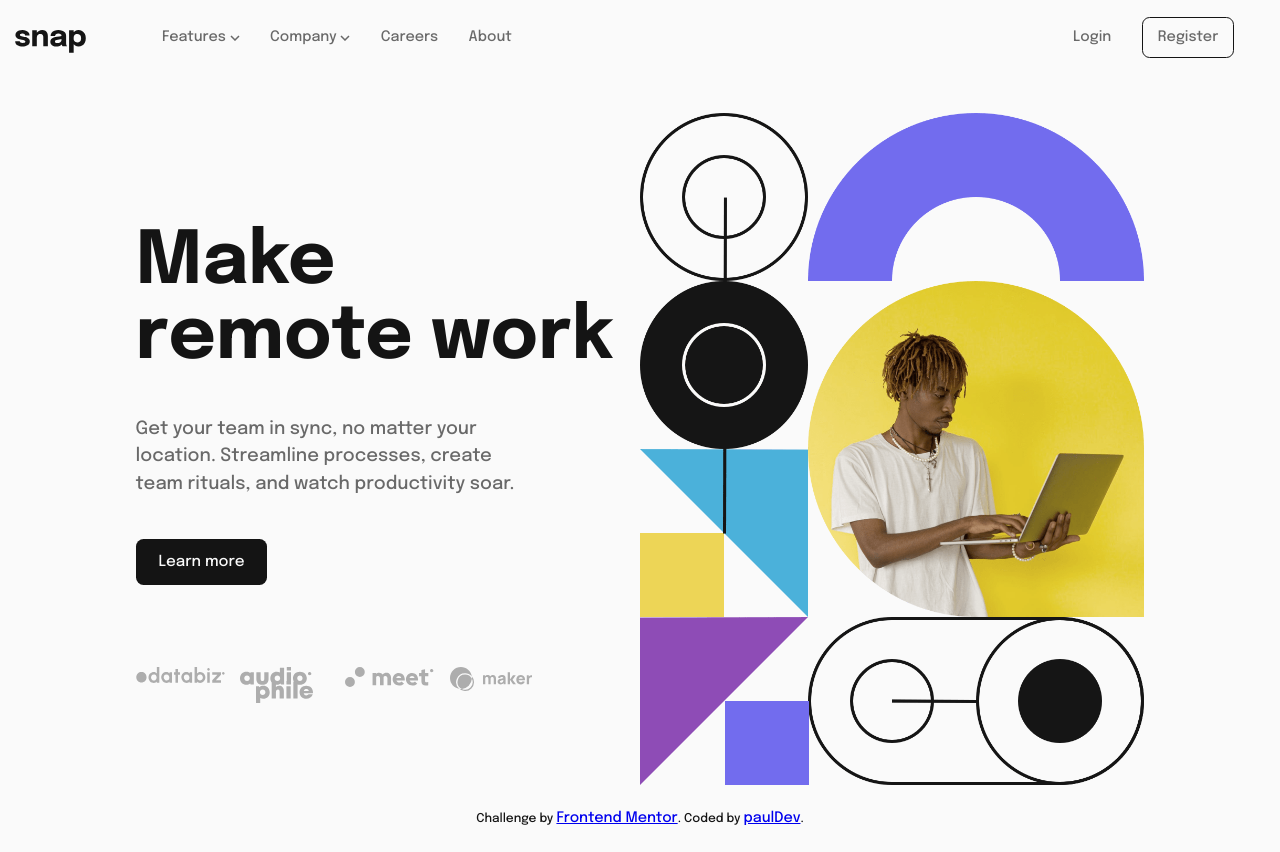
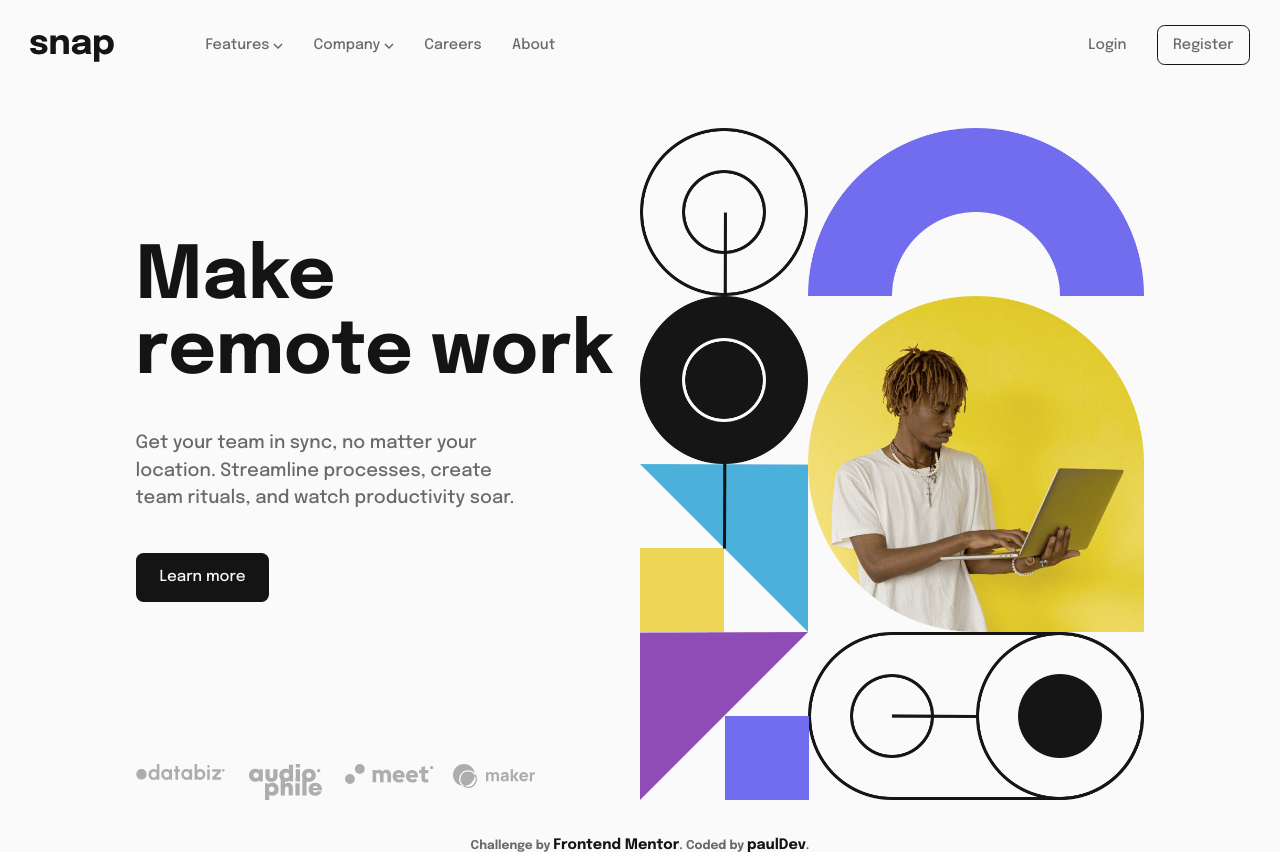
Before and after one commit to dev-paulL/intro-section-with-dropdown-navigation, a plain HTML site: page index.html in a window 1280 px wide. Before the commit the page ends 825 px from the top, so only its background shows below. Drawn offline with Linux system fonts and the light colour scheme.

Commit message:
mostly done

```diff
--- a/index.html
+++ b/index.html
@@ -27,7 +27,6 @@
       <img src="images/logo.svg" class="logo" alt="logo" />
       <img src="images/icon-menu.svg" alt="Open Menu" class="open_menu_btn" />
 
-      <!-- <div class="mobile-nav-wrapper"> -->
       <nav class="mobile-nav hidden">
         <img
           src="images/icon-close-menu.svg"
@@ -98,82 +97,6 @@
           <li><a href="#" class="register-btn">Register</a></li>
         </ul>
       </nav>
-      </div>
-      <!--
-      Features
-      Company
-      Careers
-      About
-
-      Login
-      Register
-
-    -->
-      <!-- <nav class="desktop_nav">
-        <ul>
-          <li >
-            <a href="#" class="desktop-features_link">Features
-            <img
-              class="features-arrow-down"
-              src="images/icon-arrow-down.svg"
-              alt="features down arrow"
-            />
-            <img
-              class="features-arrow-up hidden"
-              src="images/icon-arrow-up.svg"
-              alt="features up arrow"
-            /></a>
-
-            <ul class="desktop-features-dropdown hidden">
-              <li>
-                <a href="#"
-                  ><img src="images/icon-todo.svg" alt="" /> Todo List</a
-                >
-              </li>
-              <li>
-                <a href="#"
-                  ><img src="images/icon-calendar.svg" alt="" /> Calendar</a
-                >
-              </li>
-              <li>
-                <a href="#"
-                  ><img src="images/icon-reminders.svg" alt="" /> Reminders</a
-                >
-              </li>
-              <li>
-                <a href="#"
-                  ><img src="images/icon-planning.svg" alt="" /> Planning</a
-                >
-              </li>
-            </ul>
-          </li>
-          <li >
-            <a class="desktop-company_link" href="#">Company <img
-              class="company-arrow-down"
-              src="images/icon-arrow-down.svg"
-              alt="company down arrow"
-            />
-            <img
-              class="company-arrow-up hidden"
-              src="images/icon-arrow-up.svg"
-              alt="company up arrow"
-            /></a
-            >
-            <ul class="desktop-company-dropdown hidden">
-              <li><a href="#">History</a></li>
-              <li><a href="#">Our Team</a></li>
-              <li><a href="#">Blog</a></li>
-            </ul>
-          </li>
-          <li><a href="#">Careers</a></li>
-          <li><a href="#">About</a></li>
-        </ul>
-
-        <ul class="login-ul">
-          <li><a href="#" class="login-btn">Login</a></li>
-          <li><a href="#" class="register-btn">Register</a></li>
-        </ul>
-      </nav> -->
     </header>
 
     <main>
@@ -202,7 +125,7 @@
       </section>
     </main>
 
-    <footer class="attribution">
+    <footer>
       Challenge by
       <a href="https://www.frontendmentor.io?ref=challenge" target="_blank"
         >Frontend Mentor</a
--- a/main.js
+++ b/main.js
@@ -1,7 +1,6 @@
 const BODY = document.body;
 const OVERLAY = document.querySelector(".overlay");
-/* const MOBILE_NAV_WRAPPER = document.querySelector(".mobile-nav-wrapper"); */
-const MOBILE_NAV_WRAPPER = document.querySelector('.mobile-nav');
+const MOBILE_NAV_WRAPPER = document.querySelector(".mobile-nav");
 const FEATURES_DOWN_ARROW = document.querySelector(".features-arrow-down");
 const FEATURES_UP_ARROW = document.querySelector(".features-arrow-up");
 const COMPANY_DOWN_ARROW = document.querySelector(".company-arrow-down");
@@ -10,9 +9,6 @@ const OPEN_MENU_BTN = document.querySelector(".open_menu_btn");
 const CLOSE_MENU_BTN = document.querySelector(".close_menu_btn");
 const FEATURES_LINK = document.querySelector(".features_link");
 const COMPANY_LINK = document.querySelector(".company_link");
-/*
-const DESKTOP_FEATURES_LINK = document.querySelector(".desktop-features_link");
-const DESKTOP_COMPANY_LINK = document.querySelector(".desktop-company_link"); */
 const MOBILE_FEATURES_DROPDOWN = document.querySelector(
   ".mobile-features-dropdown"
 );
@@ -20,26 +16,24 @@ const MOBILE_COMPANY_DROPDOWN = document.querySelector(
   ".mobile-company-dropdown"
 );
 
-const DESKTOP_NAV = document.querySelector(".desktop_nav");
-const DESKTOP_FEATURES_DROPDOWN = document.querySelector(
-  ".desktop-features-dropdown"
-);
-const DESKTOP_COMPANY_DROPDOWN = document.querySelector(
-  ".desktop-company-dropdown"
-);
+const closeMenu = () => {
+  BODY.style.overflow = "auto";
+  OVERLAY.classList.add("hidden");
+  MOBILE_NAV_WRAPPER.classList.add("hidden");
+};
 
 OPEN_MENU_BTN.addEventListener("click", () => {
-  console.log("Btn clicked OPEN MENU");
   BODY.style.overflow = "hidden";
   OVERLAY.classList.remove("hidden");
   MOBILE_NAV_WRAPPER.classList.remove("hidden");
 });
 
 CLOSE_MENU_BTN.addEventListener("click", () => {
-  console.log("Btn clicked CLOSE MENU");
-  BODY.style.overflow = "auto";
-  OVERLAY.classList.add("hidden");
-  MOBILE_NAV_WRAPPER.classList.add("hidden");
+  closeMenu();
+});
+
+OVERLAY.addEventListener("click", () => {
+  closeMenu();
 });
 
 const toggleDropDownMenu = (link, downArrow, upArrow, dropDown) => {
@@ -72,18 +66,3 @@ toggleDropDownMenu(
   COMPANY_UP_ARROW,
   MOBILE_COMPANY_DROPDOWN
 );
-
-/* toggleDropDownMenu(
-  DESKTOP_FEATURES_LINK,
-  FEATURES_DOWN_ARROW,
-  FEATURES_UP_ARROW,
-  DESKTOP_FEATURES_DROPDOWN
-);
-
-toggleDropDownMenu(
-  DESKTOP_COMPANY_LINK,
-  COMPANY_DOWN_ARROW,
-  COMPANY_UP_ARROW,
-  DESKTOP_COMPANY_DROPDOWN
-);
- */
--- a/style.css
+++ b/style.css
@@ -23,7 +23,9 @@ body {
   flex-flow: column;
   background-color: var(--almostWhite);
 }
-
+a {
+  transition: all 0.3s ease;
+}
 header {
   display: flex;
   flex-flow: row;
@@ -33,20 +35,17 @@ header {
   padding: 1rem;
 }
 
-header img {
-  max-height: 2rem;
-}
-
 .logo {
   padding-top: 0.5rem;
 }
 main {
   margin-top: 1rem;
-  height: 98vh;
 }
 
 .hero img {
   max-width: 100%;
+  max-height: inherit;
+  display: block;
 }
 
 .hero h1 {
@@ -78,6 +77,20 @@ main {
   display: block;
   margin: 2rem auto;
   max-width: max-content;
+  border: 1px solid transparent;
+}
+
+.hero picture {
+  display: block;
+  margin: 0 auto;
+  width: max-content;
+  max-width: 100%;
+}
+
+.hero a:hover {
+  background-color: var(--almostWhite);
+  color: var(--almostBlack);
+  border: 1px solid var(--almostBlack);
 }
 
 li {
@@ -100,12 +113,11 @@ footer {
   text-align: center;
 }
 
-/* .mobile-nav-wrapper { */
 .mobile-nav {
   position: absolute;
   right: 0;
   top: 0;
-  width: 60vw;
+  width: 65%;
   background-color: white;
   height: 100vh;
   max-width: 40rem;
@@ -115,10 +127,18 @@ footer {
   padding: 1rem;
 }
 
+.mobile-nav > ul {
+  padding: 1rem;
+}
+
+.mobile-nav > ul li {
+  margin: 1rem 0;
+}
 .mobile-nav img {
   align-self: flex-end;
   max-width: 2rem;
 }
+
 .overlay {
   position: absolute;
   background-color: var(--mediumGray);
@@ -138,19 +158,28 @@ footer {
   margin: 1rem 0;
 }
 
+.login-ul {
+  display: flex;
+  flex-direction: column;
+  width: 80%;
+  align-self: center;
+  align-items: center;
+  margin-top: 5rem;
+}
+.login-ul li,
+.login-ul li a {
+  width: 100%;
+  display: inline-block;
+}
 .login-btn {
-  margin-top: 5rem;
-  display: block;
   text-align: center;
 }
 
 .register-btn {
-  margin-top: 1.5rem;
   text-align: center;
-  display: block;
-  padding: 0.75rem 0;
+  padding: 0.75rem;
   border-radius: 1rem;
-  border: 2px solid var(--almostBlack);
+  border: 1px solid var(--almostBlack);
 }
 
 .mobile-features-dropdown,
@@ -162,16 +191,25 @@ footer {
   padding-right: 0.5rem;
 }
 
-.hidden {
+.hidden,
+.desktop_nav,
+.desktop-br {
   display: none;
 }
 
-.desktop_nav {
-  display: none;
+footer {
+  color: var(--mediumGray);
+  font-weight: 700;
+  margin-top: 1rem;
 }
 
-.desktop-br {
-  display: none;
+footer a {
+  text-decoration: none;
+  color: var(--almostBlack);
+}
+
+footer a:hover {
+  text-decoration: underline;
 }
 
 @media screen and (min-width: 63rem) {
@@ -181,7 +219,8 @@ footer {
 
   .hidden,
   .close_menu_btn,
-  .open_menu_btn {
+  .open_menu_btn,
+  .overlay {
     display: none;
   }
 
@@ -200,7 +239,7 @@ footer {
   .mobile-nav > ul {
     display: flex;
     flex-flow: row;
-   /*  position: initial; */
+    /*  position: initial; */
     align-items: center;
     height: auto;
   }
@@ -212,12 +251,13 @@ footer {
     background: var(--almostWhite);
     padding: 1rem;
     border-radius: 0.6rem;
-    box-shadow: 0px 5px 50px 1px rgba(136, 136, 136, 0.575);
+    /* box-shadow: 0px 5px 50px 1px rgba(136, 136, 136, 0.575); */
+    box-shadow: 0px 5px 15px 5px rgb(197 197 197 / 57%);
   }
 
-  main {
+  /* main {
     height: auto;
-  }
+  } */
 
   .mobile-nav a {
     text-decoration: none;
@@ -227,19 +267,20 @@ footer {
 
   .mobile-nav a:hover {
     color: var(--almostBlack);
-    font-weight: 700;
+    font-weight: 600;
   }
   .mobile-nav li {
     padding: 0 1rem;
   }
 
-  .features_link {
+  .features_link img,
+  .company_link img {
     position: relative;
   }
 
-  .company_link {
+  /*   .company_link {
     position: relative;
-  }
+  } */
 
   .mobile-features-dropdown {
     margin-left: -2.5%;
@@ -256,11 +297,6 @@ footer {
     margin-top: 0.5rem;
   }
 
-  .login-btn,
-  .register-btn {
-    margin-top: 0;
-  }
-
   .register-btn {
     padding: 0.8rem 1rem;
     border: 1px solid var(--almostBlack);
@@ -270,12 +306,14 @@ footer {
   header {
     justify-content: initial;
     position: relative;
+    padding: 0.5rem 2rem;
   }
 
   .login-ul {
-    float: right;
     position: absolute;
-    right: 2rem;
+    right: 0;
+    width: auto;
+    margin-top: 0;
   }
 
   .hero {
@@ -292,7 +330,9 @@ footer {
     grid-column-start: 2;
     grid-row-start: span 4;
     align-self: center;
-    min-height: 100%;
+    /*   min-height: 100%; */
+    width: initial;
+    max-height: 45rem;
   }
 
   .hero h1 {
@@ -322,18 +362,13 @@ footer {
     grid-row-start: 3;
   }
 
-  .hero a:hover {
-    background-color: var(--almostWhite);
-    color: var(--almostBlack);
-  }
-
   .clients-list {
     width: 80%;
     margin: 0;
     gap: 1rem;
     grid-row-start: 4;
-    justify-items: left;
-    align-self: flex-start;
+    justify-items: center;
+    align-self: flex-end;
   }
 
   .desktop-br {
```
Lines whose indentation alone changed are shown as unchanged.
